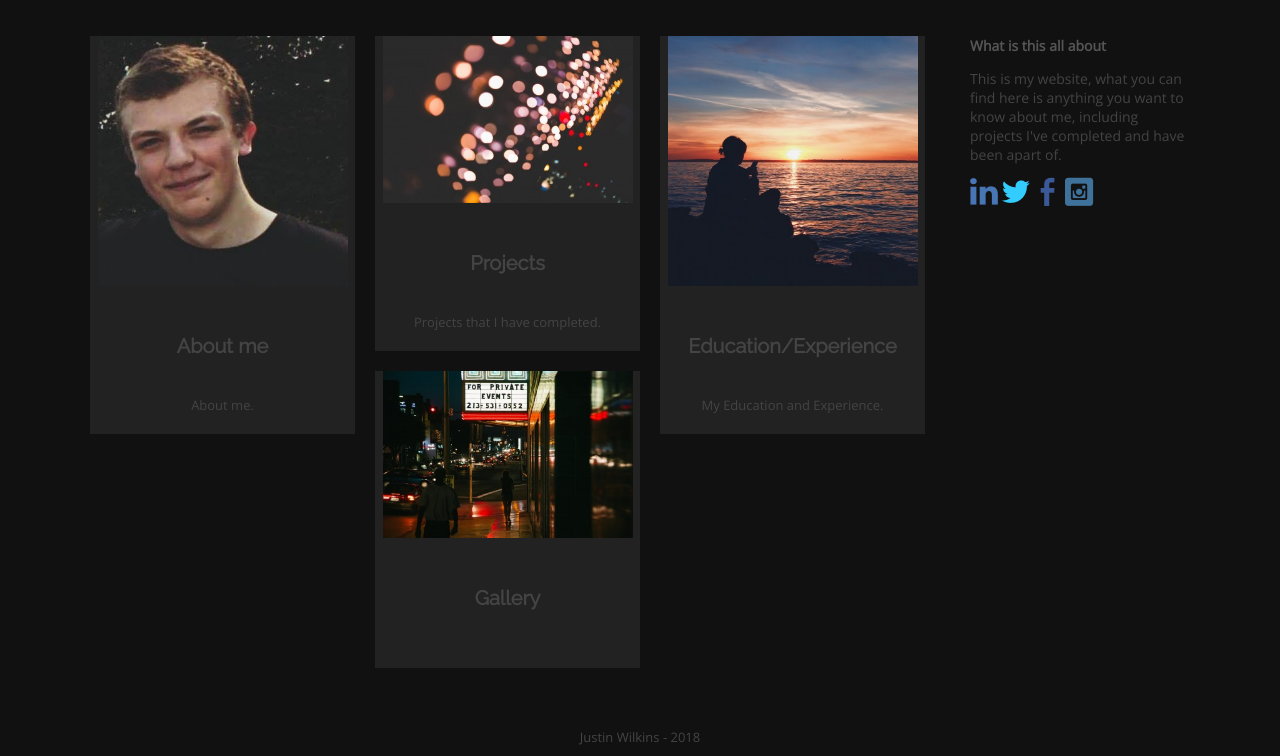
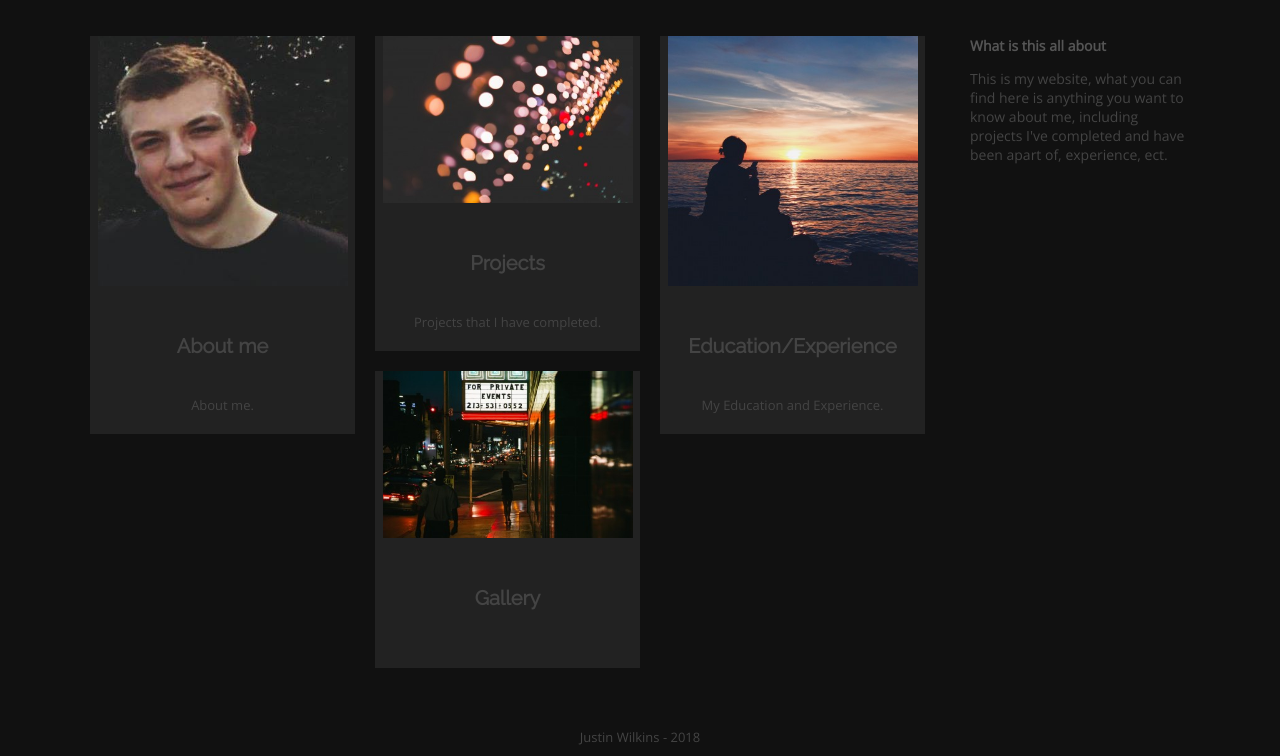
Before and after one commit to JustinWilkins/JustinWilkins.github.io, a Jekyll site: the page built from index.html, in a window 1280 px wide, cut to the strip 193-949 px from the top of the page. Built offline with Jekyll 4.4.1, drawn with Linux system fonts in a browser that asks for light colours; some web fonts are replaced.

Commit message:
Removing logos, and updating sidebar.

```diff
--- a/_includes/sidebar.html
+++ b/_includes/sidebar.html
@@ -1,20 +1,4 @@
 <b>What is this all about</b>
 <p>
-  This is my website, what you can find here is anything you want to know about me, including projects I've completed and have been apart of.
+  This is my website, what you can find here is anything you want to know about me, including projects I've completed and have been apart of, experience, ect.
 </p>
-
-<a href="{{site.linkedin}}">
-  <i class="icon-2x icon-linkedin"></i>
-</a>
-
-<a href="{{site.twitter}}">
-  <i class="icon-2x icon-twitter"></i>
-</a>
-
-<a href="{{site.facebook}}">
-  <i class="icon-2x icon-facebook"></i>
-</a>
-
-<a href="{{site.instagram}}">
-  <i class="icon-2x icon-instagram-sign"></i>
-</a>
```
